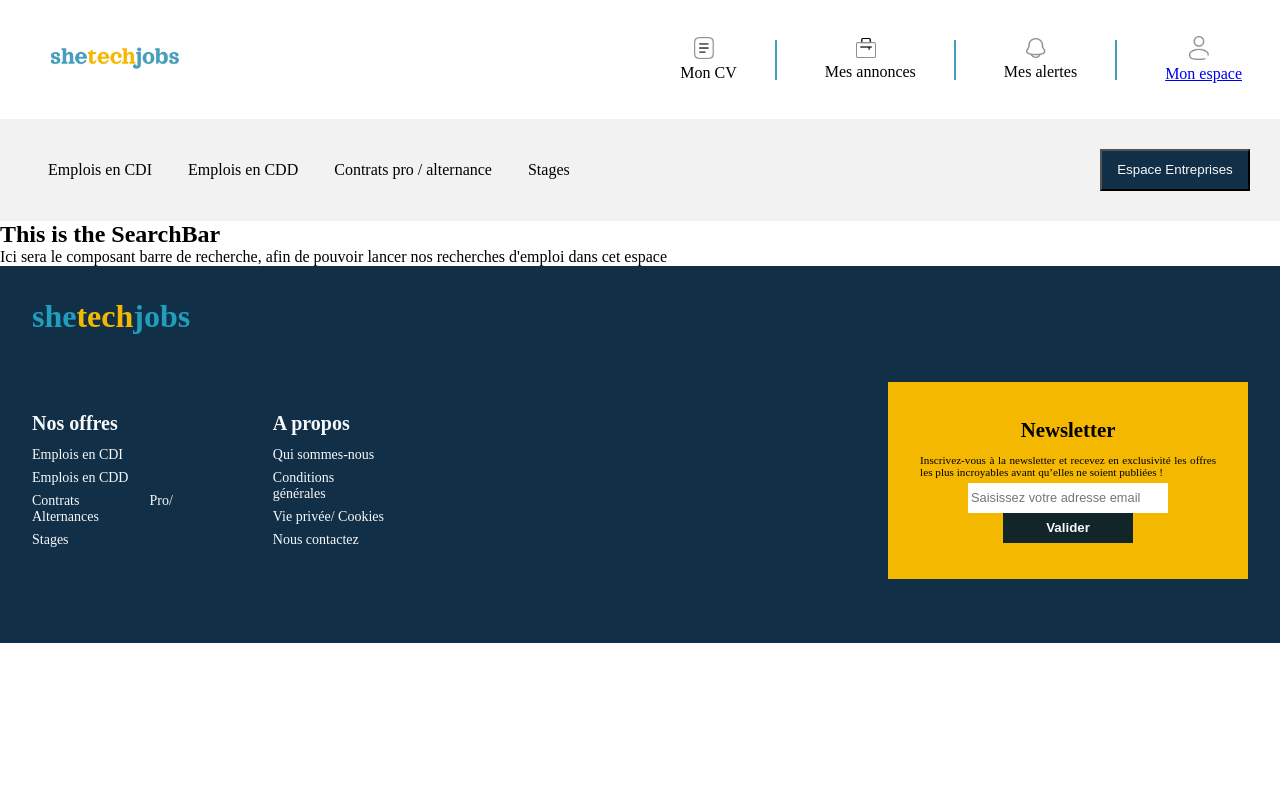
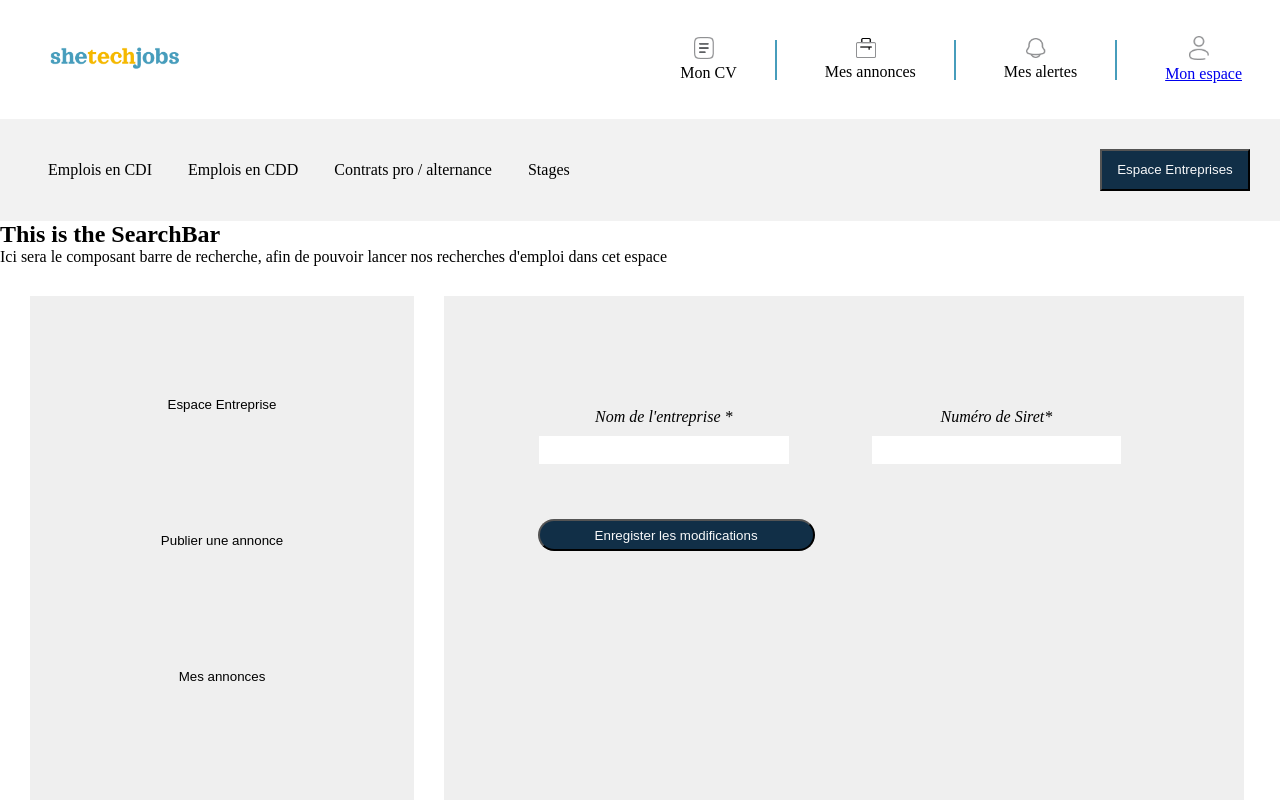
Before and after one commit to BEEBIKHAN/SheTechJobs, a React (Vite) app in the folder frontend/: page /dashboardcompany in a window 1280 px wide. Shown: the top 800 px of the page. Built offline with nearby package versions, Linux system fonts and the light colour scheme; a web font is replaced by a local one.

Commit message:
Création dashboard entreprise avec composant dynamique

```diff
--- a/frontend/src/components/Content.jsx
+++ b/frontend/src/components/Content.jsx
@@ -4,7 +4,7 @@ import SearchResult from "../pages/SearchResult";
 import AnnonceDetails from "../pages/AnnonceDetails";
 import RegisterCompany from "../pages/RegisterCompany";
 import RegisterCandidate from "../pages/RegisterCandidate";
-import DashbordCompany from "../pages/DashbordCompany";
+import DashboardCompany from "../pages/DashboardCompany";
 import ConnectionCandidate from "../pages/ConnectionCandidate";
 import LoginCompany from "../pages/LoginCompany";
 
@@ -17,7 +17,7 @@ export default function Content() {
         <Route path="/annonceDetails" element={<AnnonceDetails />} />
         <Route path="/registercompany" element={<RegisterCompany />} />
         <Route path="/registercandidate" element={<RegisterCandidate />} />
-        <Route path="/dashbordcompany" element={<DashbordCompany />} />
+        <Route path="/dashboardcompany" element={<DashboardCompany />} />
         <Route path="/connectioncandidate" element={<ConnectionCandidate />} />
         <Route path="/logincompany" element={<LoginCompany />} />
       </Routes>
--- a/frontend/src/components/NavDashbordCompany.jsx
+++ /dev/null
@@ -1,36 +0,0 @@
-import { Link } from "react-router-dom"; // Assurez-vous d'importer le composant Link depuis React Router
-
-export default function NavDashbordCompany() {
-  return (
-    <div className="nav_dashbord_company">
-      <ul className="ul_dashbord_company">
-        <li>
-          <Link to="/" className="espace_entreprise middle">
-            Espace entreprise
-          </Link>
-        </li>
-        <li>
-          <Link to="/" className="middle">
-            {" "}
-            Publier une annonce
-          </Link>
-        </li>
-        <li>
-          <Link to="/" className="middle">
-            Mes annonces
-          </Link>
-        </li>
-        <li>
-          <Link to="/" className="middle">
-            Candidatures
-          </Link>
-        </li>
-        <li>
-          <Link to="/" className="gerer_son_compte middle">
-            Gérer son compte
-          </Link>
-        </li>
-      </ul>
-    </div>
-  );
-}
--- /dev/null
+++ b/frontend/src/components/SpaceCompany.jsx
@@ -0,0 +1,21 @@
+export default function SpaceCompany() {
+  return (
+    <div className="contentspacecompany">
+      <form action="">
+        <div className="publish_form_input">
+          <div className="input_wrapper">
+            <label htmlFor="name">Nom de l'entreprise *</label>
+            <input type="text" />
+          </div>
+          <div className="input_wrapper">
+            <label htmlFor="name">Numéro de Siret*</label>
+            <input type="text" />
+          </div>
+          <button type="submit" className="btnSpaceCompany">
+            Enregister les modifications
+          </button>
+        </div>
+      </form>
+    </div>
+  );
+}
--- a/frontend/src/main.jsx
+++ b/frontend/src/main.jsx
@@ -6,7 +6,8 @@ import "./styles/homepage.css";
 import "./styles/footer.css";
 import "./styles/app.css";
 import "./styles/registercandidate.css";
-import "./styles/navdashbordcompany.css";
+import "./styles/dashboardcompany.css";
+import "./styles/spacecompany.css";
 import "./styles/publishoffer.css";
 import "./styles/connection_candidate.css";
 import "./styles/navbar.css";
--- /dev/null
+++ b/frontend/src/pages/DashboardCompany.jsx
@@ -0,0 +1,60 @@
+import React, { useState } from "react";
+import PublishOffer from "../components/PublishOffer";
+import SpaceCompany from "../components/SpaceCompany";
+
+export default function DashbordCompany() {
+  const [displaySpaceCompany, setDisplaySpaceCompany] = useState(1);
+  const [displayPublishOffer, setDisplayPublishOffer] = useState(false);
+
+  const handleButtonClick = (componentNumber) => {
+    setDisplaySpaceCompany(componentNumber === 1);
+    setDisplayPublishOffer(componentNumber === 2);
+  };
+
+  return (
+    <div className="dashboardcompany">
+      <div className="nav_dashboard_company">
+        <ul className="ul_dashboard_company">
+          <li className="middle">
+            <button
+              type="button"
+              className="btnDashCompany"
+              onClick={() => handleButtonClick(1)}
+            >
+              Espace Entreprise
+            </button>
+          </li>
+          <li className="middle">
+            <button
+              type="button"
+              className="btnDashCompany"
+              onClick={() => handleButtonClick(2)}
+            >
+              Publier une annonce
+            </button>
+          </li>
+          <li className="middle">
+            <button type="button" className="btnDashCompany">
+              Mes annonces
+            </button>
+          </li>
+          <li className="middle">
+            <button type="button" className="btnDashCompany">
+              Candidatures
+            </button>
+          </li>
+          <li className="middle">
+            <button type="button" className="btnDashCompany">
+              Gérer son compte
+            </button>
+          </li>
+        </ul>
+      </div>
+      {/* <SpaceCompany /> */}
+      <div className="centered-dashcompanycomponents">
+        {displaySpaceCompany && <SpaceCompany />}
+        {displayPublishOffer && <PublishOffer />}
+      </div>
+    </div>
+  );
+}
--- a/frontend/src/pages/DashbordCompany.jsx
+++ /dev/null
@@ -1,13 +0,0 @@
-import NavDashbordCompany from "../components/NavDashbordCompany";
-// eslint-disable-next-line import/no-named-as-default
-import PublishOffer from "../components/PublishOffer";
-
-export default function DashbordCompany() {
-  return (
-    <div className="dashbord_company">
-      <NavDashbordCompany />
-
-      <PublishOffer />
-    </div>
-  );
-}
--- /dev/null
+++ b/frontend/src/styles/dashboardcompany.css
@@ -0,0 +1,87 @@
+.nav_dashboard_company {
+    display: flex;
+    flex-direction: row;
+    background-color: var(--color-background-gris);
+    width: 100%;
+  }
+
+  .centered-dashcompanycomponents {
+    text-align: center;
+
+  }
+
+  .ul_dashboard_company {
+    display: flex;
+    flex-wrap: wrap;
+    justify-content: space-evenly;
+    align-items: center;
+    align-content: center;
+    height: 100px;
+    padding: 40px 0;
+    line-height: 40px;
+    list-style-type: none;
+  }
+
+  .ul_dashboard_company a {
+    color: var(--color-text);
+    padding: 5px;
+    line-height: 10px;
+    text-decoration: none;
+  }
+
+  .ul_dashboard_company :hover {
+    font-weight: bolder;
+    color: var(--color-text);
+  }
+
+  .middle:hover {
+    position: relative;
+  }
+
+  .middle:hover::after {
+    content: "";
+    position: absolute;
+    bottom: -3px;
+    right: 70%;
+    width: 30%;
+    border-bottom: 3px solid var(--color-orange-foncé);
+  }
+
+  .btnDashCompany {
+    border: none;
+  }
+
+  @media (min-width: 620px) {
+    .dashboardcompany {
+    display: flex;
+    width: 100%;
+    }
+
+    .nav_dashboard_company {
+      justify-content: center;
+      margin: 30px;
+      width: 30%;
+      height: 100vh;
+    }
+
+    .ul_dashboard_company {
+      display: flex;
+      flex-direction: column;
+      justify-content:space-around;
+      background-color: var(--color-background-gris);
+      height: 95vh;
+      width: 100%;
+    }
+    .espace_entreprise {
+      padding-bottom: 50px;
+    }
+    .gerer_son_compte {
+      margin-top: 50px;
+    }
+    .middle:hover {
+      border-left: 3px solid var(--color-orange-foncé);
+    }
+    .middle:hover::after {
+      border-bottom: none;
+    }
+  }
--- a/frontend/src/styles/navdashbordcompany.css
+++ /dev/null
@@ -1,69 +0,0 @@
-.nav_dashbord_company {
-  display: flex;
-  background-color: var(--color-background-gris);
-  width: 100%;
-}
-
-.ul_dashbord_company {
-  display: flex;
-  flex-wrap: wrap;
-  justify-content: space-evenly;
-  align-items: center;
-  align-content: center;
-  height: 100px;
-  padding: 40px 0;
-  line-height: 40px;
-}
-
-.ul_dashbord_company a {
-  color: var(--color-text);
-  padding: 5px;
-  line-height: 10px;
-}
-
-.ul_dashbord_company a:hover {
-  font-weight: bolder;
-  color: var(--color-text);
-}
-
-.middle:hover {
-  position: relative;
-}
-
-.middle:hover::after {
-  content: "";
-  position: absolute;
-  bottom: -3px;
-  right: 70%;
-  width: 30%;
-  border-bottom: 3px solid var(--color-orange-foncé);
-}
-
-@media (min-width: 620px) {
-  .nav_dashbord_company {
-    justify-content: center;
-    margin: 30px;
-    width: 30%;
-  }
-
-  .ul_dashbord_company {
-    display: flex;
-    flex-direction: column;
-    justify-content:space-around;
-    background-color: var(--color-background-gris);
-    height: 95vh;
-    width: 100%;
-  }
-  .espace_entreprise {
-    padding-bottom: 50px;
-  }
-  .gerer_son_compte {
-    margin-top: 50px;
-  }
-  .middle:hover {
-    border-left: 3px solid var(--color-orange-foncé);
-  }
-  .middle:hover::after {
-    border-bottom: none;
-  }
-}
--- a/frontend/src/styles/publishoffer.css
+++ b/frontend/src/styles/publishoffer.css
@@ -4,14 +4,13 @@
   justify-content: center;
   align-items: center;
   width: 100%;
-
 }
 
 .content_publish_offer {
   flex-direction: column;
   display: flex;
   background-color: var(--color-background-gris);
-  margin: 30px;
+  margin: 30px 15px 15px 15px;
   width: 90%;
 }
 .publish_form_input {
@@ -73,9 +72,11 @@
     flex-direction: row;
   }
   .content_publish_offer {
-    width: 70%;
-    height: 95vh;
+    width: 100vh;
+    height: 100vh;
     padding: 30px;
+    margin: 30px 30px 0px 0px;
+
   }
   .publish_form_input {
     display: flex;
@@ -106,7 +107,7 @@
   }
 
   .publish_form_label > button {
-    margin-top: 20px;
+    margin-top: 3px;
     height: 2rem;
     width: 30%;
   }
--- /dev/null
+++ b/frontend/src/styles/spacecompany.css
@@ -0,0 +1,60 @@
+* {
+    box-sizing: border-box;
+    margin: 0;
+    padding: 0;
+}
+
+
+.dashbord_company {
+    display: flex;
+    flex-direction: column;
+    justify-content: center;
+    align-items: center;
+    width: 100%;
+  }
+
+.contentspacecompany {
+    flex-direction: column;
+    display: flex;
+    background-color: var(--color-background-gris);
+    margin-top: 30px;
+    padding: 5%;
+    margin: 30px 15px 15px 15px;
+  }
+
+  .publish_form_input {
+    display: flex;
+    flex-direction: column;
+    width: 100%;
+    padding: 20px 0 0 20px;
+    font-style: italic;
+  }
+
+  .btnSpaceCompany {
+    background-color: var(--color-bleu-foncé);
+    color: var(--color-text-clair);
+    border-radius: 20px;
+    width: 70%;
+    height: 2rem;
+    margin: 15px 40px;
+  }
+
+  @media (min-width: 620px) {
+    .dashbord_company {
+      display: flex;
+      flex-direction: row;
+    }
+    .contentspacecompany {
+    padding-top: 100px;
+    width: 100vh;
+    height: 100vh;
+    margin: 30px 30px 0px 0px;
+
+    }
+
+    .btnSpaceCompany {
+        margin-top: 20px;
+        height: 2rem;
+        width: 40%;
+      }
+}
```
Also changed, not shown: frontend/src/styles/dashbordcompany.css (deleted, +0 -65 lines).
